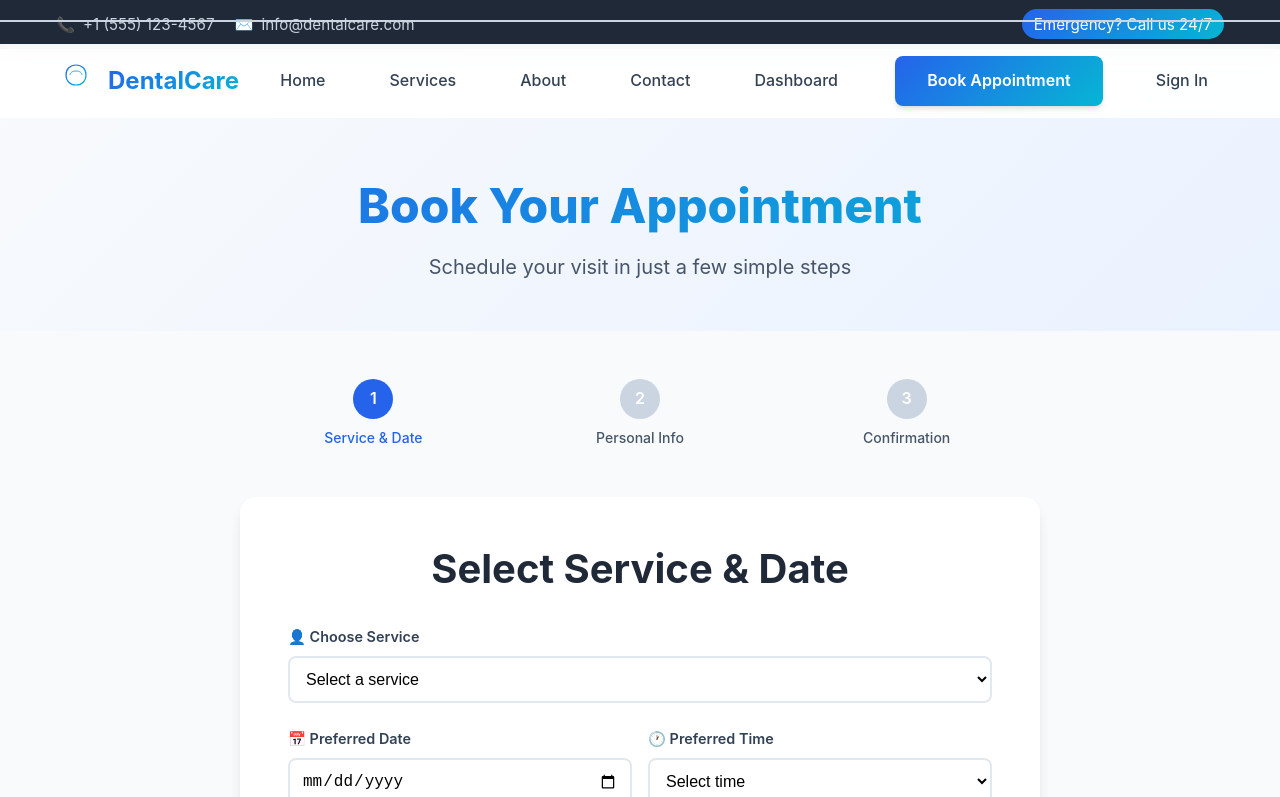
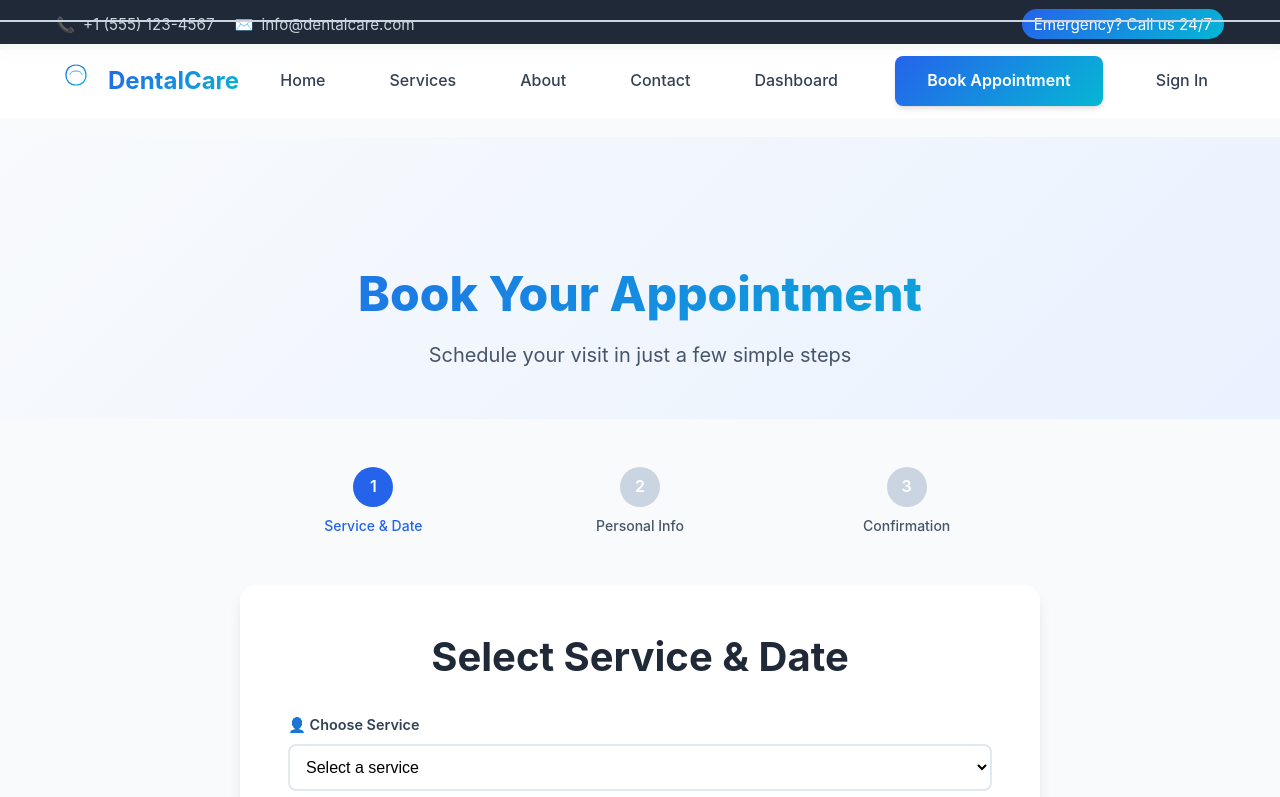
Before and after one commit to ahmerzulfiqar06/dental-manage-system, a React (Create React App) app in the folder dental-frontend/: page /booking in a window 1280 px wide. Shown: the top 797 px of the page. Built offline with nearby package versions, Linux system fonts and the light colour scheme.

Commit message:
Fixing booking page

```diff
--- a/dental-frontend/src/pages/Booking.css
+++ b/dental-frontend/src/pages/Booking.css
@@ -1,3 +1,7 @@
+.booking {
+  margin-top: 88px;
+}
+
 /* Booking Hero */
 .booking-hero {
   background: linear-gradient(135deg, #f8fafc 0%, #eaf2ff 100%);
```
